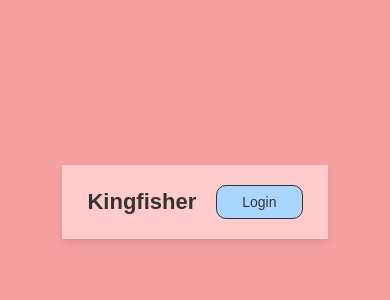
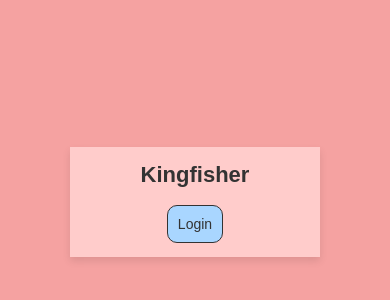
Before and after one commit to yashrustagi2004/Kingfisher, a React (Create React App) app in the folder popup/: page / in a window 390 px wide. Shown: the part 220-520 px from the top of the page. Built offline with nearby package versions, Linux system fonts and the light colour scheme.

Commit message:
extension design

```diff
--- a/popup/src/styles/loginComponent.css
+++ b/popup/src/styles/loginComponent.css
@@ -9,38 +9,39 @@
     display: flex;
     justify-content: center;
     align-items: center;
+    background-color: #f5a2a1;
     min-height: 100vh;
-    background-color: #f5a2a1;
-
-}
-
-.container {
-    width: 100%;
-    max-width: 600px;
-    padding: 20px;
 }
 
 .login-card {
     background-color: #ffcccb;
-    padding: 30px 40px;
     display: flex;
-    justify-content: space-between;
+    flex-direction: column;
+    justify-content: center;
     align-items: center;
     box-shadow: 0 4px 8px rgba(0, 0, 0, 0.1);
+    width: 250px;
+    height: 110px;
+    /* border: 2px solid; */
+    padding: 20px;
 }
 
 .brand {
+    margin-bottom: 10px;
     font-size: 28px;
     font-weight: bold;
     color: #333;
-    margin-right: 40px;
+    /* border: 2px solid; */
+    text-align: center;
+    width: 225px;
 }
 
 .login-btn {
+    margin-top: 7px;
     background-color: #a9d6ff;
     border: 1px solid #333;
     border-radius: 10px;
-    padding: 10px 40px;
+    padding: 10px;
     font-size: 16px;
     color: #333;
     cursor: pointer;
@@ -51,7 +52,6 @@
     background-color: #87c5ff;
 }
 
-
 .hidden {
     display: none;
 }
@@ -61,6 +61,7 @@
     position: relative;
     width: 40px;
     height: 20px;
+    margin-right: 10px;
 }
 
 .toggle-switch input {
@@ -105,34 +106,34 @@
 #settings-icon {
     width: 24px;
     height: 24px;
-    margin-left: 15px;
     cursor: pointer;
 }
 
+#logged-in-options {
+    display: flex;
+    align-items: center;
+    justify-content: center; /* Center items horizontally */
+    margin-top: 10px; /* Add margin for spacing */
+}
 
 /* Responsive styles */
 @media (max-width: 768px) {
-    .container {
-        padding: 15px;
-    }
-
     .login-card {
         padding: 25px 30px;
     }
 
     .brand {
-        margin-right: 30px;
+        width: 200px;
     }
 }
 
 @media (max-width: 480px) {
     .brand {
         font-size: 22px;
-        margin-right: 20px;
+        width: 180px;
     }
 
     .login-btn {
-        padding: 8px 25px;
         font-size: 14px;
     }
 
```
Also changed, not shown: 1 other file (tests, documents, lock files or other folders).
